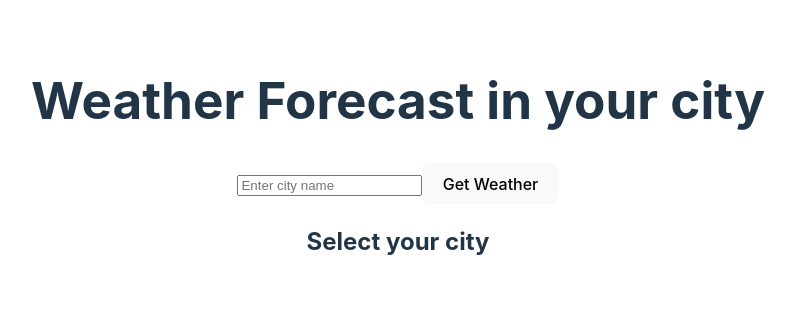
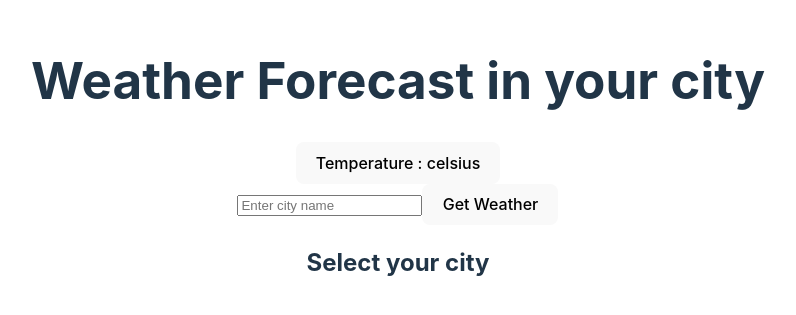
Before and after one commit to SocksAndBoxer/weathercast, a React (Vite) app: page / in a window 1280 px wide. Shown: the part 241-556 px from the top of the page, without its empty margins (242-1038 px from the left). Built offline with nearby package versions, Linux system fonts and the light colour scheme.

Commit message:
Add weekly weather forecast

```diff
--- a/src/App.tsx
+++ b/src/App.tsx
@@ -1,13 +1,22 @@
 import { SetStateAction, useState } from 'react'
 import './App.css'
 import { useGeolocation } from './hooks/useGeolocation'
-import { TCity } from './types'
+import { TCity, THourly } from './types'
 import Cities from './components/Cities'
+import { useWeathercast } from './hooks/useWeathercast'
+import { degreesToDirection } from './utils/degrees-to-direction'
 
 function App() {
   const [city, setCity] = useState('')
+  const [toggledTemp, setToggledTemp] = useState<'celsius' | 'fahrenheit'>(
+    'celsius'
+  )
   const [selectedCity, setSelectedCity] = useState<TCity | null>(null)
   const { cities, isPending, error, fetchCitiesData } = useGeolocation(city)
+  const { forecast, isPending: isWeathercastPending } = useWeathercast(
+    selectedCity,
+    toggledTemp
+  )
 
   const handleInputChange = (e: {
     target: { value: SetStateAction<string> }
@@ -26,9 +35,22 @@ function App() {
     setCity(city.name)
   }
 
+  const handleHourlyForecast = (hourly: THourly[]) => {
+    console.log(hourly)
+  }
+
   return (
     <div>
       <h1>Weather Forecast in your city</h1>
+      <button
+        onClick={() =>
+          setToggledTemp((oldTemp: string) =>
+            oldTemp === 'celsius' ? 'fahrenheit' : 'celsius'
+          )
+        }
+      >
+        Temperature : {toggledTemp}
+      </button>
       <form onSubmit={handleSubmit}>
         <input
           type='text'
@@ -46,6 +68,19 @@ function App() {
           cities={cities}
         />
       )}
+      {forecast && !isWeathercastPending && (
+        <section>
+          {forecast.map(day => (
+            <div onClick={() => handleHourlyForecast(day.hourly)}>
+              <h3>{day.date!.toLocaleDateString('en', { weekday: 'long' })}</h3>
+              <p>
+                {Math.round(day.minTemp)}° - {Math.round(day.maxTemp)}°
+              </p>
+              <p>Wind direction: {degreesToDirection(day.windDirection)}</p>
+            </div>
+          ))}
+        </section>
+      )}
     </div>
   )
 }
--- a/src/components/Cities.tsx
+++ b/src/components/Cities.tsx
@@ -16,6 +16,7 @@ const Cities = ({
   if (error) {
     return <p>{error}</p>
   }
+
   return (
     <section>
       {isPending ? (
--- a/src/hooks/useGeolocation.tsx
+++ b/src/hooks/useGeolocation.tsx
@@ -1,7 +1,7 @@
 import { useState } from 'react'
 import { TCity } from '../types'
 
-const url = 'https://geocoding-api.open-meteo.com/v1/search?name='
+const url = 'https://geocoding-api.open-meteo.com/v1/'
 
 export const useGeolocation = (city: string) => {
   const [cities, setCities] = useState<TCity[]>([])
@@ -12,8 +12,8 @@ export const useGeolocation = (city: string) => {
     setIsPending(true)
 
     try {
-      const response = await fetch(url + city)
-
+      const response = await fetch(url + 'search?name=' + city)
+      ;('')
       if (!response.ok) {
         throw new Error(response.statusText)
       }
--- /dev/null
+++ b/src/hooks/useWeathercast.tsx
@@ -0,0 +1,43 @@
+import { useEffect, useState } from 'react'
+import { TCity, TForecast } from '../types'
+import { weatherData } from '../utils/open-meteo-forecast'
+
+const params = {
+  hourly: 'temperature_2m',
+  daily: [
+    'temperature_2m_max',
+    'temperature_2m_min',
+    'sunrise',
+    'sunset',
+    'wind_direction_10m_dominant',
+  ],
+  timezone: 'Europe/Berlin',
+}
+
+export const useWeathercast = (
+  selectedCity: TCity | null,
+  temp: 'celsius' | 'fahrenheit'
+) => {
+  const [forecast, setForecast] = useState<TForecast[] | null>(null)
+  const [isPending, setIsPending] = useState(false)
+
+  const fetchWeather = async (params: any) => {
+    let response = await weatherData(params)
+    setForecast(response)
+  }
+
+  useEffect(() => {
+    setIsPending(true)
+    selectedCity &&
+      fetchWeather({
+        ...params,
+        latitude: selectedCity?.latitude,
+        longitude: selectedCity?.longitude,
+        temperature_unit: temp,
+      })
+
+    setIsPending(false)
+  }, [selectedCity, temp])
+
+  return { forecast, isPending }
+}
--- /dev/null
+++ b/src/utils/degrees-to-direction.ts
@@ -0,0 +1,20 @@
+const directions = [
+  'north',
+  'northeast',
+  'east',
+  'southeast',
+  'south',
+  'southwest',
+  'west',
+  'northwest',
+] as const
+
+export const degreesToDirection = (degrees: number) => {
+  // Split into the 8 directions
+  let convertedDegrees = Math.floor(degrees / 22.5 + 0.5)
+
+  // Ensure it's within 0-7
+  console.log(convertedDegrees)
+
+  return directions[convertedDegrees % 16]
+}
```
Also changed, not shown: src/types.ts (+10 -0 lines).
